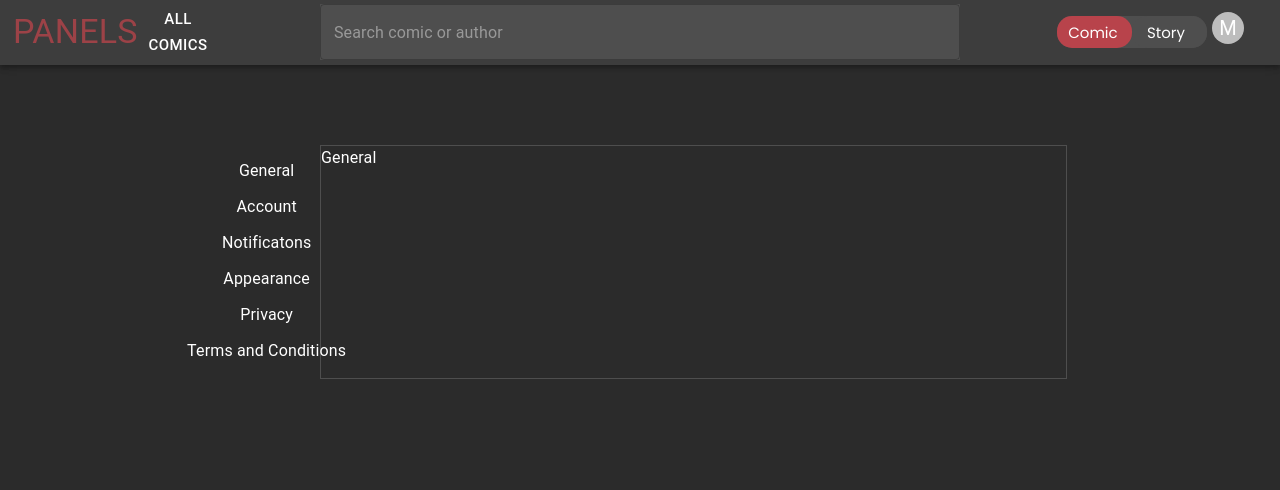
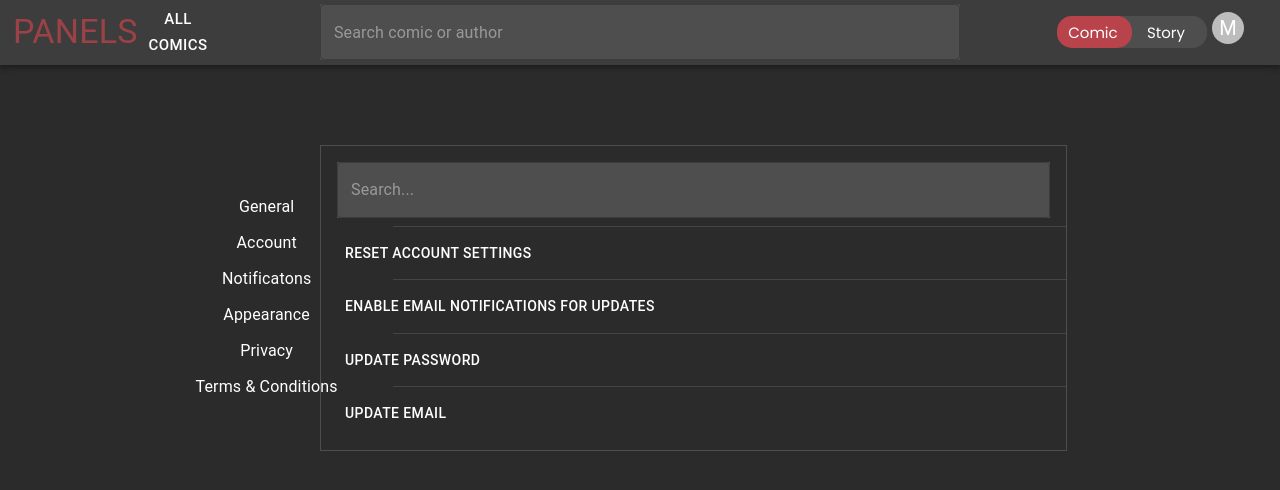
Before and after one commit to CobyYee/Panels, a React (Create React App) app in the folder client/: page /settings in a window 1280 px wide. Shown: the top 490 px of the page. Built offline with nearby package versions, Linux system fonts and the light colour scheme.

Commit message:
Changed aesthetic and elements in SettingsScreen. No more functionality

```diff
--- a/client/src/components/SettingsScreen.js
+++ b/client/src/components/SettingsScreen.js
@@ -1,36 +1,57 @@
 import { useState } from 'react'
-import { Typography, Box, Grid, MenuList, MenuItem } from '@mui/material';
+import { Typography, Box, Grid, MenuList, MenuItem, TextField, Divider, List, ListItem, Button } from '@mui/material';
 
 export default function SettingsScreen() {
-    const [setting, setSetting] = useState("General")
+    const [setting, setSetting] = useState(0)
+    let settingsArray=["Reset settings", "Change Account Password", "Enable notifications for Updates", "a", "b", "c"]
     return (
         <Box sx={{ paddingTop: 10, display: 'flex', flexDirection: 'column', justifyContent: 'center' }}>
             <Grid item={true} xs={12} container sx={{ display: 'flex', justifyContent: 'center' }}>
                 <Grid item xs={1} sx={{ display: 'flex', justifyContent: 'center' }}>
                     <MenuList sx={{ width: "90%", display: 'flex', justifyContent: 'center', flexDirection: 'column' }}>
-                        <MenuItem onClick={() => setSetting("General")} sx={{ display: 'flex', justifyContent: 'center' }}>
+                        <MenuItem onClick={() => setSetting(0)} sx={{ display: 'flex', justifyContent: 'center' }}>
                             <Typography color='white'>General</Typography>
                         </MenuItem>
-                        <MenuItem onClick={() => setSetting("Account")} sx={{ display: 'flex', justifyContent: 'center' }}>
+                        <MenuItem onClick={() => setSetting(1)} sx={{ display: 'flex', justifyContent: 'center' }}>
                             <Typography color='white'>Account</Typography>
                         </MenuItem>
-                        <MenuItem onClick={() => setSetting("Notifications")} sx={{ display: 'flex', justifyContent: 'center' }}>
+                        <MenuItem onClick={() => setSetting(2)} sx={{ display: 'flex', justifyContent: 'center' }}>
                             <Typography color='white'>Notificatons</Typography>
                         </MenuItem>
-                        <MenuItem onClick={() => setSetting("Appearance")} sx={{ display: 'flex', justifyContent: 'center' }}>
+                        <MenuItem onClick={() => setSetting(3)} sx={{ display: 'flex', justifyContent: 'center' }}>
                             <Typography color='white'>Appearance</Typography>
                         </MenuItem>
-                        <MenuItem onClick={() => setSetting("Privacy")} sx={{ display: 'flex', justifyContent: 'center' }}>
+                        <MenuItem onClick={() => setSetting(4)} sx={{ display: 'flex', justifyContent: 'center' }}>
                             <Typography color='white'>Privacy</Typography>
                         </MenuItem>
-                        <MenuItem onClick={() => setSetting("Terms and Conditions")} sx={{ display: 'flex', justifyContent: 'center' }}>
-                            <Typography color='white'>Terms and Conditions</Typography>
+                        <MenuItem onClick={() => setSetting(5)} sx={{ display: 'flex', justifyContent: 'center' }}>
+                            <Typography color='white'>Terms & Conditions</Typography>
                         </MenuItem>
                     </MenuList>
                 </Grid>
                 <Grid item xs={7}>
                     <Box sx={{ border: 1, borderColor: '#4e4e4e', height: '100%' }}>
-                        <Typography color='white'>{setting}</Typography>
+                        <List sx={{ width: '100%' }}>
+                            <ListItem>
+                                <TextField fullWidth placeholder="Search... " sx={{ backgroundColor: '#4e4e4e', input: {color: 'white'} }}/>
+                            </ListItem>
+                            <Divider variant="inset" component="li" sx={{ backgroundColor: '#4e4e4e' }}/>
+                            <ListItem>
+                                <Button sx={{ color: 'white' }}>Reset Account Settings</Button>
+                            </ListItem>
+                            <Divider variant="inset" component="li" sx={{ backgroundColor: '#4e4e4e' }}/>
+                            <ListItem>
+                                <Button sx={{ color: 'white' }}>Enable Email Notifications for Updates</Button>
+                            </ListItem>
+                            <Divider variant="inset" component="li" sx={{ backgroundColor: '#4e4e4e' }}/>
+                            <ListItem>
+                                <Button sx={{ color: 'white' }}>Update Password</Button>
+                            </ListItem>
+                            <Divider variant="inset" component="li" sx={{ backgroundColor: '#4e4e4e' }}/>
+                            <ListItem>
+                                <Button sx={{ color: 'white' }}>Update Email</Button>
+                            </ListItem>
+                        </List>
                     </Box>
                 </Grid>
             </Grid>
```
